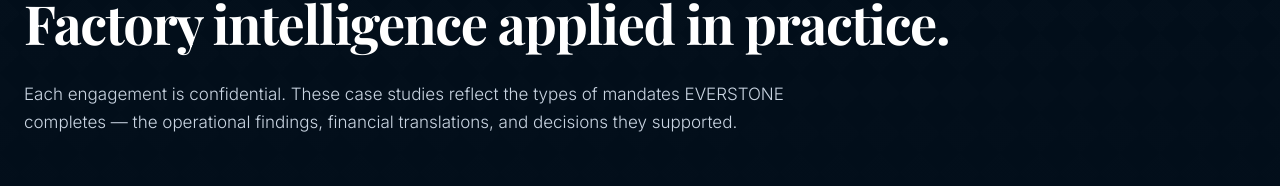
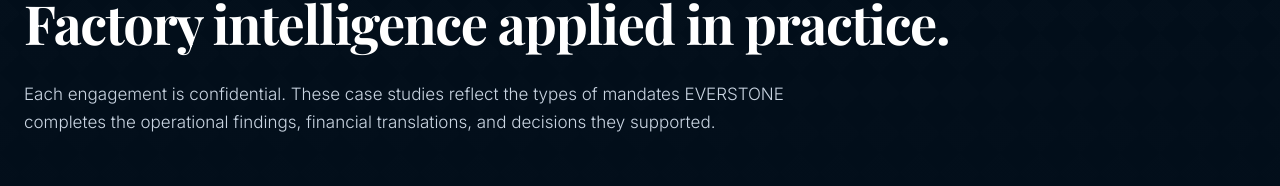
Before and after one commit to Mugiraneza-user/Manufacture-Advisory, a React (Vite) app: page /#/home in a window 1280 px wide. Both pictures are taken after a click on the button "Case Studies". Shown: the part 187-373 px from the top of the page. Built offline with nearby package versions, Linux system fonts and the light colour scheme; a web font is replaced by a local one.

Commit message:
new changes

```diff
--- a/src/pages/CaseStudies.tsx
+++ b/src/pages/CaseStudies.tsx
@@ -164,7 +164,7 @@
           </h1>
 
           <p className="text-slate-300 text-base md:text-[17px] max-w-3xl font-light leading-relaxed">
-            Each engagement is confidential. These case studies reflect the types of mandates EVERSTONE completes — the operational findings, financial translations, and decisions they supported.
+            Each engagement is confidential. These case studies reflect the types of mandates EVERSTONE completes the operational findings, financial translations, and decisions they supported.
           </p>
         </div>
       </section>
--- a/src/pages/Contact.tsx
+++ b/src/pages/Contact.tsx
@@ -42,7 +42,7 @@
           </h1>
 
           <p className="text-slate-300 text-[14px] md:text-[15px] leading-relaxed max-w-2xl font-light mt-2">
-            Tell us what you are evaluating, protecting, or preparing for. Every engagement begins with a direct conversation — no pitch deck, no sales cycle.
+            Tell us what you are evaluating, protecting, or preparing for. Every engagement begins with a direct conversation  no pitch deck, no sales cycle.
           </p>
         </div>
       </section>
```
